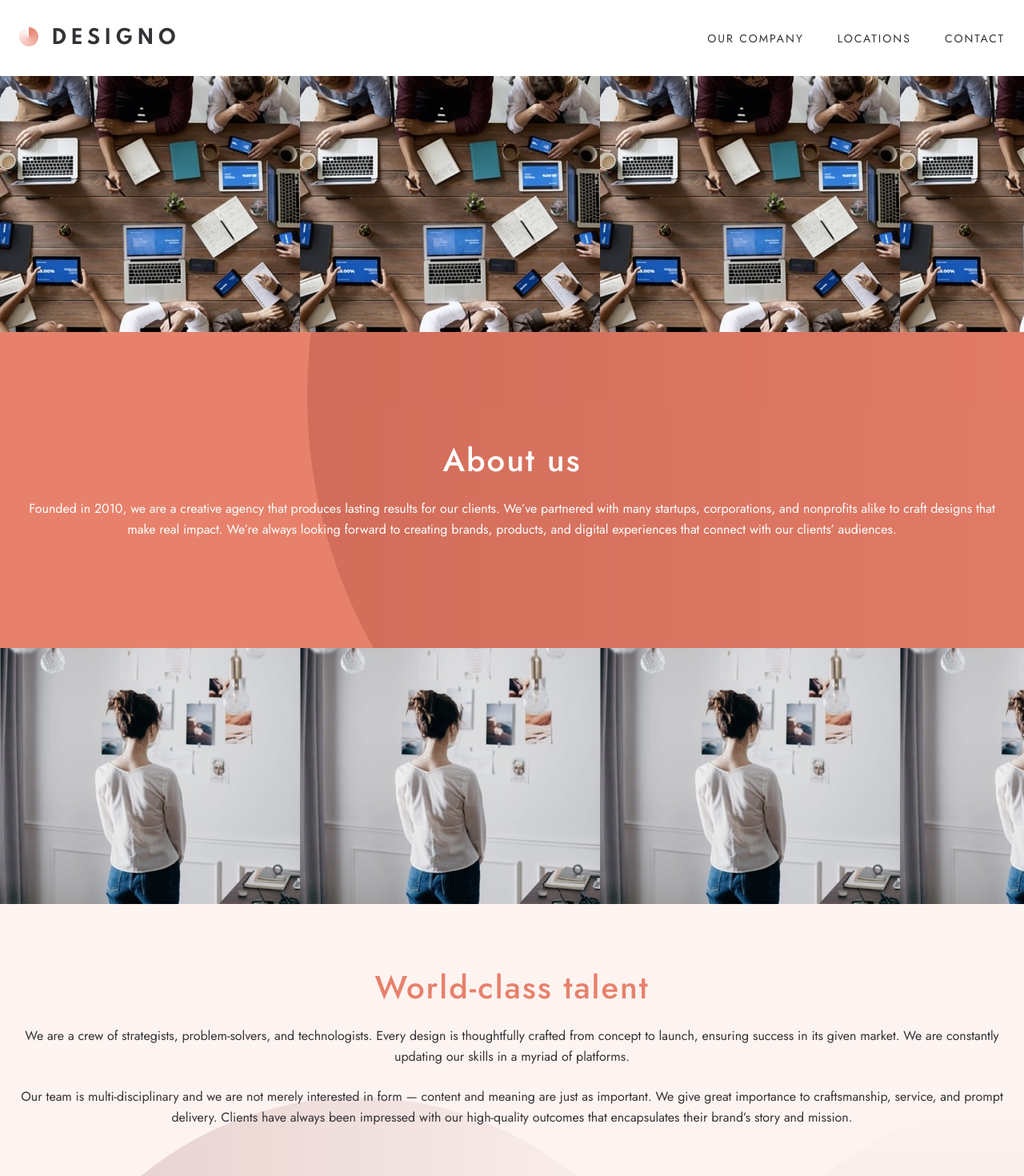
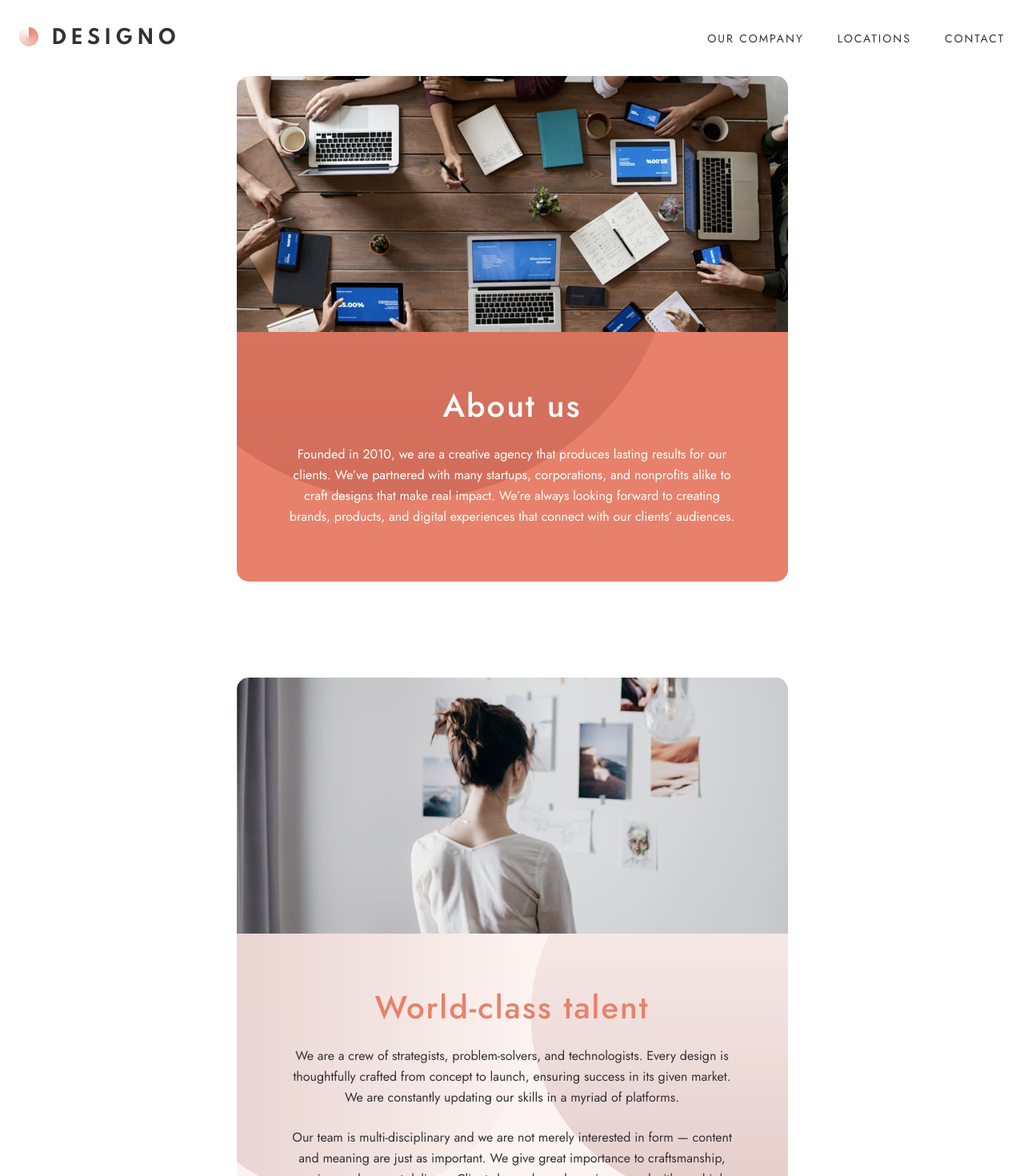
Before and after one commit to koniuszko/designo-ts, a Next.js app: page /about in a window 1280 px wide. Shown: the top 1470 px of the page at 80% size. Built offline with nearby package versions, Linux system fonts and the light colour scheme.

Commit message:
about page - tablet styling

```diff
--- a/src/components/about/AboutSection.tsx
+++ b/src/components/about/AboutSection.tsx
@@ -21,6 +21,23 @@ const HeroWrapper = styled.section`
     background-size: 300%;
     background-repeat: no-repeat;
     background-position: 35% 15%;
+  }
+
+  @media (min-width: 768px) {
+    width: 689px;
+    margin: 0 auto 120px;
+    border-radius: 15px;
+    overflow: hidden;
+
+    .about-image {
+      background-image: url('/assets/about/tablet/image-about-hero.jpg');
+    }
+
+    .about-main {
+      padding: 0 60px;
+      height: 312px;
+      background-position: 110% 25%;
+    }
   }
 `
 
@@ -49,7 +66,26 @@ const AboutWrapper = styled.section`
     justify-content: center;
     align-items: center;
     gap: 24px;
+  }
 
+  @media (min-width: 768px) {
+    width: 689px;
+    margin: 0 auto;
+    border-radius: 15px;
+    overflow: hidden;
+
+    .world-class {
+      background-image: url('/assets/about/tablet/image-world-class-talent.jpg');
+    }
+
+    .real-deal {
+      background-image: url('/assets/about/tablet/image-real-deal.jpg');
+    }
+
+    .about-description {
+      padding: 68px 58px;
+      background-position: 80% 12%;
+    }
   }
 `
 
```
